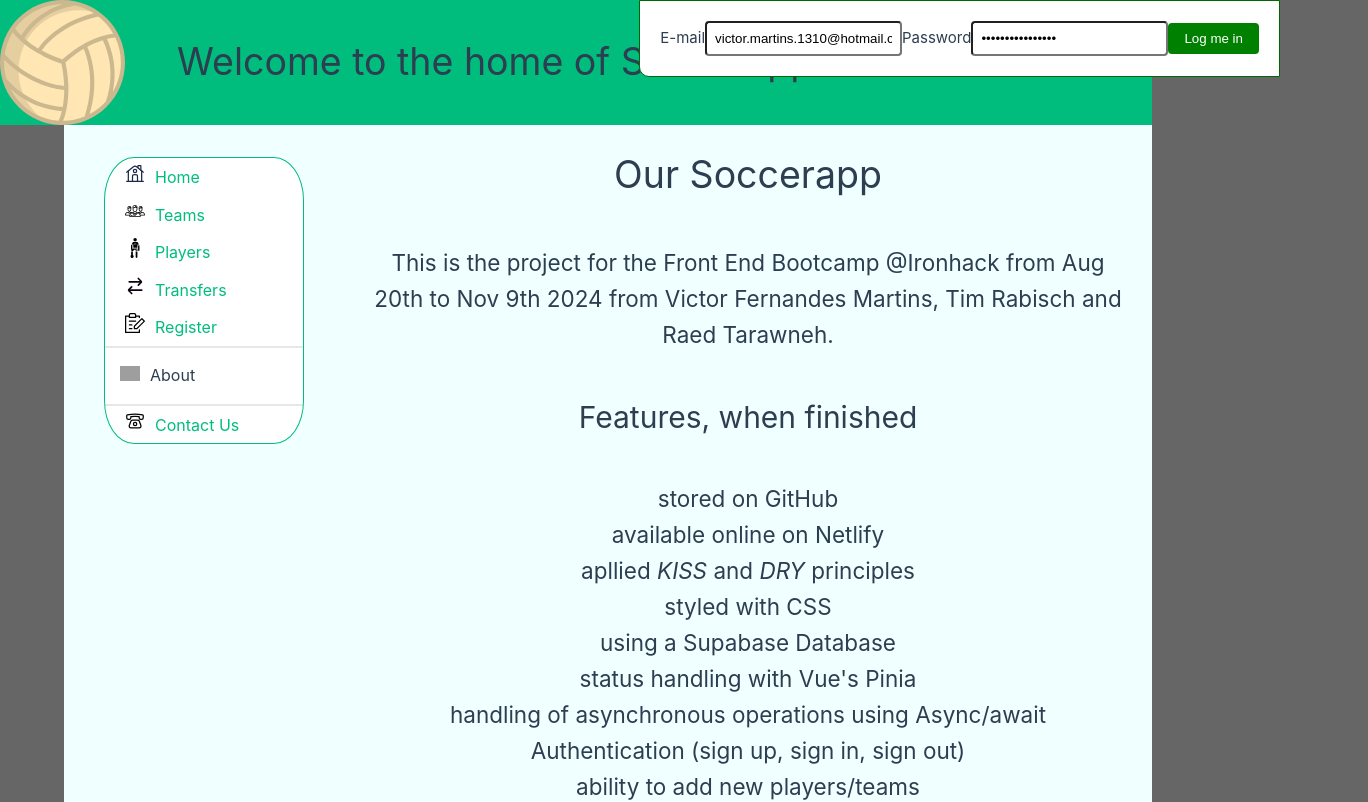
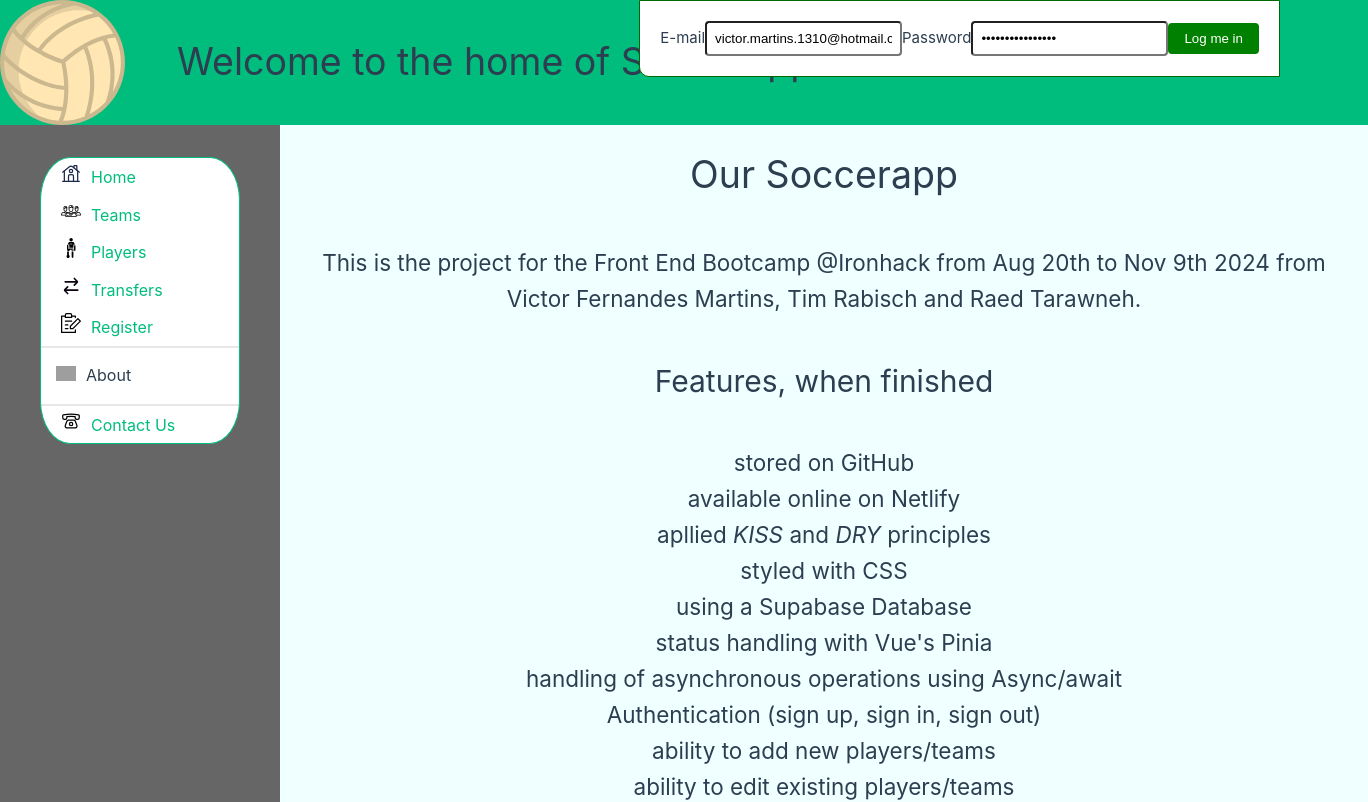
Before and after one commit to Bastelrocks/Project-Team-C, a Vue app in the folder SoccerApp/: page /about in a window 1280 px wide. Shown: the top 802 px of the page, 1368 px wide, since content can reach past the window. Built offline with nearby package versions, Linux system fonts and the light colour scheme; grey boxes are pictures that could not be loaded.

Commit message:
Design Updates

```diff
--- a/SoccerApp/src/App.vue
+++ b/SoccerApp/src/App.vue
@@ -1,39 +1,31 @@
 <script setup>
-import { RouterLink, RouterView } from 'vue-router'
 import LoginForm from './components/LoginForm.vue';
 import HomeView from './views/HomeView.vue';
+import OurMain from './components/OurMain.vue';
+
 </script>
 
 <template>
-  <LoginForm />
   <header>
     <img alt="Vue logo" class="logo" src="@/assets/soccerappLogo.svg" width="125" height="125" />
     <h1>Welcome to the home of Soccerapp!</h1>
+    <LoginForm />
   </header>
-  <div class="wrapper">
-    <nav>
-      <RouterLink to="/"><img class="menuLogo" src="@/assets/home.svg">Home</RouterLink>
-      <RouterLink to="/teams"><img class="menuLogo" src="@/assets/team.svg">Teams</RouterLink>
-      <RouterLink to="/players"><img class="menuLogo" src="@/assets/soccer-player.svg">Players</RouterLink>
-      <RouterLink to="/transfers"><img class="menuLogo" src="@/assets/transfer.svg">Transfers</RouterLink>
-      <RouterLink to="/Register"><img class="menuLogo" src="@/assets/register.svg">Register</RouterLink>
-      <RouterLink to="/about"><img class="menuLogo" src="@/assets/about.svg">About</RouterLink>
-      <RouterLink to="/contact"><img class="menuLogo" src="@/assets/contact-phone.svg">Contact Us</RouterLink>
-    </nav>
-      <RouterView />
+  <div class="OurMain">
+    <!-- <OurMain class="OurMain" /> -->
+    <OurMain />
   </div>
 </template>
 
 <style scoped>
-
-.menuLogo{
-  width: 20px;
-  margin-right: 10px;
+.OurMain {
+  display: flex;
+  flex-direction: row;
 }
 
-main{
+main {
   min-width: 1024px;
-  }
+}
 
 header {
   line-height: 1.5;
@@ -48,61 +40,6 @@ header {
   margin: 0 auto 2rem;
 }
 
-nav {
-  display: flex;
-  min-width: 200px;
-  width: auto;
-  min-height: auto;
-  flex-direction: column;
-  font-size: 1rem;
-  text-align: left;
-  margin: 40px;
-  margin-top: 2rem;
-
-  /* position: fixed; */
-  border: 1px solid hsla(160, 100%, 37%, 1);
-  border-radius: 15%;
-  background-color: white;
-  /* align-items: center;
-  justify-content: center; */
-}
-
-nav:hover{
-  /* border: 4px solid hsla(160, 100%, 37%, 1); */
-  box-shadow: 0px 0px 10px 5px hsla(160, 100%, 37%, 1);
-}
-
-nav a.router-link-exact-active {
-  padding: 15px;
-  /* background-color: hsla(160, 100%, 37%, 1); */
-  color: var(--color-text);
-  border-top: 2px solid var(--color-border);
-  border-bottom: 2px solid var(--color-border);
-}
-
-nav a.router-link-exact-active:first-of-type {
-  border-bottom: 2px solid var(--color-border);
-}
-
-nav a.router-link-exact-active:last-of-type {
-  border: 0;
-  border-top: 2px solid var(--color-border);
-}
-
-nav a.router-link-exact-active:hover {
-  background-color: transparent;
-}
-
-nav a {
-  padding: 5px 20px;
-  display: inline-block;
-  /* padding: 0 1rem; */
-   /* border-left: 1px solid var(--color-border); that was the border at left side on nav*/
-}
-
-nav a:first-of-type {
-  border: 0;
-}
 
 @media (min-width: 1024px) {
   header {
@@ -122,8 +59,7 @@ nav a:first-of-type {
     /* flex-wrap: wrap; */
     min-width: 1024px;
     width: 85vw;
-    margin-left: 5vw;
-    max-width: 2048px;
+    /* margin-left: 5vw; */
     min-height: 600px;
     background-color: azure;
   }
--- a/SoccerApp/src/assets/main.css
+++ b/SoccerApp/src/assets/main.css
@@ -1,7 +1,8 @@
 @import './base.css';
 
 #app {
-  max-width: 1280px;
+  /* max-width: 1280px; */
+  max-width: 2048px;
   /* margin: 0 auto; */
   /* padding: 2rem; */
   font-weight: normal;
@@ -33,6 +34,7 @@ a,
     grid-template-columns: 1fr 1fr;
     padding: 0 2rem;
   } */
+
   #app {
     display: flex;
     flex-direction: column;
--- /dev/null
+++ b/SoccerApp/src/components/OurMain.vue
@@ -0,0 +1,96 @@
+<script setup>
+import { RouterLink, RouterView } from 'vue-router'
+import { sessionStore } from '@/stores/sessionStore';
+let session = sessionStore();
+</script>
+<template>
+    <nav>
+        <RouterLink to="/"><img class="menuLogo" src="@/assets/home.svg">Home</RouterLink>
+        <RouterLink to="/teams"><img class="menuLogo" src="@/assets/team.svg">Teams</RouterLink>
+        <RouterLink to="/players"><img class="menuLogo" src="@/assets/soccer-player.svg">Players</RouterLink>
+        <RouterLink to="/transfers"><img class="menuLogo" src="@/assets/transfer.svg">Transfers</RouterLink>
+        <RouterLink v-if="!session.isAutenticated" to="/Register"><img class="menuLogo"
+                src="@/assets/register.svg">Register</RouterLink>
+        <RouterLink to="/about"><img class="menuLogo" src="@/assets/about.svg">About</RouterLink>
+        <RouterLink to="/contact"><img class="menuLogo" src="@/assets/contact-phone.svg">Contact Us</RouterLink>
+    </nav>
+    <div class="wrapper">
+        <RouterView />
+    </div>
+</template>
+<style scoped>
+.menuLogo{
+  width: 20px;
+  margin-right: 10px;
+}
+
+nav {
+  display: flex;
+  min-width: 200px;
+  width: auto;
+  max-height: max-content;
+  flex-direction: column;
+  font-size: 1rem;
+  text-align: left;
+  margin: 40px;
+  margin-top: 2rem;
+
+  /* position: fixed; */
+  border: 1px solid hsla(160, 100%, 37%, 1);
+  border-radius: 15%;
+  background-color: white;
+  /* align-items: center;
+  justify-content: center; */
+}
+
+nav:hover{
+  /* border: 4px solid hsla(160, 100%, 37%, 1); */
+  box-shadow: 0px 0px 10px 5px hsla(160, 100%, 37%, 1);
+}
+
+nav a.router-link-exact-active {
+  padding: 15px;
+  /* background-color: hsla(160, 100%, 37%, 1); */
+  color: var(--color-text);
+  border-top: 2px solid var(--color-border);
+  border-bottom: 2px solid var(--color-border);
+}
+
+nav a.router-link-exact-active:first-of-type {
+  border-bottom: 2px solid var(--color-border);
+}
+
+nav a.router-link-exact-active:last-of-type {
+  border: 0;
+  border-top: 2px solid var(--color-border);
+}
+
+nav a.router-link-exact-active:hover {
+  background-color: transparent;
+}
+
+nav a {
+  padding: 5px 20px;
+  display: inline-block;
+  /* padding: 0 1rem; */
+   /* border-left: 1px solid var(--color-border); that was the border at left side on nav*/
+}
+
+nav a:first-of-type {
+  border: 0;
+}
+
+@media (min-width: 1024px) {
+  .wrapper {
+    display: flex;
+    flex-direction: row;
+    place-items: flex-start;
+    /* flex-wrap: wrap; */
+    min-width: 1024px;
+    width: 85vw;
+    /* margin-left: 5vw; */
+    min-height: 600px;
+    background-color: azure;
+  }
+}
+</style>
```
